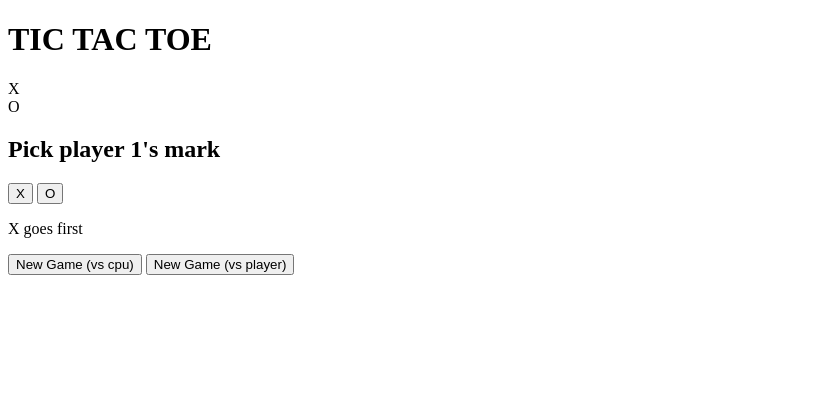
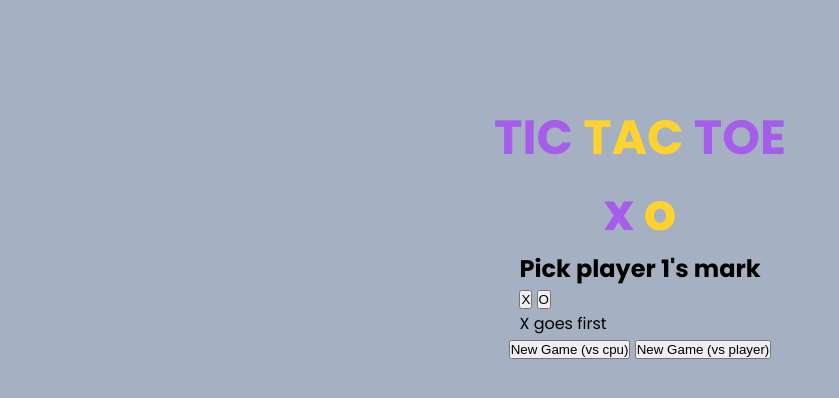
Before and after one commit to Danny040/Tic_Tac_Toe, a plain HTML site: page index.html in a window 1280 px wide. Shown: the whole page, without its empty margins (0-839 px from the left). Drawn offline with Linux system fonts and the light colour scheme.

Commit message:
added styles and html alternations

```diff
--- a/index.html
+++ b/index.html
@@ -3,20 +3,18 @@
 <head>
     <meta charset="UTF-8">
     <meta name="viewport" content="width=device-width, initial-scale=1.0">
-    <link rel="preconnect" href="https://fonts.googleapis.com">
-<link rel="preconnect" href="https://fonts.gstatic.com" crossorigin>
-<link href="https://fonts.googleapis.com/css2?family=Poppins:wght@200;300;400;500;600;700&family=Ubuntu:wght@300&display=swap" rel="stylesheet">
+    <link rel="stylesheet" href="styles.css">
     <title>Tic Tac Toe</title>
 </head>
 <body>
-    <div class="container">
+    <div class="first-page-container">
         <div class="name-marks-section">
-            <h1 class="game-name">TIC TAC TOE</h1>
+            <h1 class="game-name">TIC <span>TAC</span> TOE</h1>
             <div class="marks">
                 <div class="x-mark">
-                    X
+                    x
                 </div>
-                <div class="o-mark">O</div>
+                <div class="o-mark">o</div>
             </div>
         </div>
         <div class="choose-x-or-o">
--- /dev/null
+++ b/styles.css
@@ -0,0 +1,63 @@
+@import url('https://fonts.googleapis.com/css2?family=Poppins:wght@200;300;400;500;600;700&family=Ubuntu:wght@300&display=swap');
+
+*, *::after, *::before {
+    padding: 0;
+    margin: 0;
+    box-sizing: border-box;
+}
+
+:root {
+    --o-color: #fed330;
+    --x-color: #a55eea;
+}
+
+body {
+    font-family: 'Poppins', sans-serif;
+    background-color: #a5b1c2;
+}
+
+.first-page-container {
+    height: 100vh;
+    width: 80%;
+    margin: auto;
+    display: flex;
+    flex-direction: column;
+    align-items: center;
+}
+
+.name-marks-section {
+    width: 100%;
+    display: flex;
+    flex-direction: column;
+    align-items: center;
+    margin-top: 10%;
+}
+
+.game-name {
+    font-size: 3em;
+    color: var(--x-color);
+}
+
+.game-name span {
+    color: var(--o-color);
+}
+
+.marks {
+    width: 100%;
+    display: flex;
+    justify-content: center;
+}
+
+.x-mark {
+    font-weight: bold;
+    font-size: 3.2em;
+    color: var(--x-color);
+    margin-right: 5px;
+}
+
+.o-mark {
+    font-weight: bold;
+    font-size: 3.2em;
+    color: var(--o-color);
+    margin-left: 5px;
+}
```
